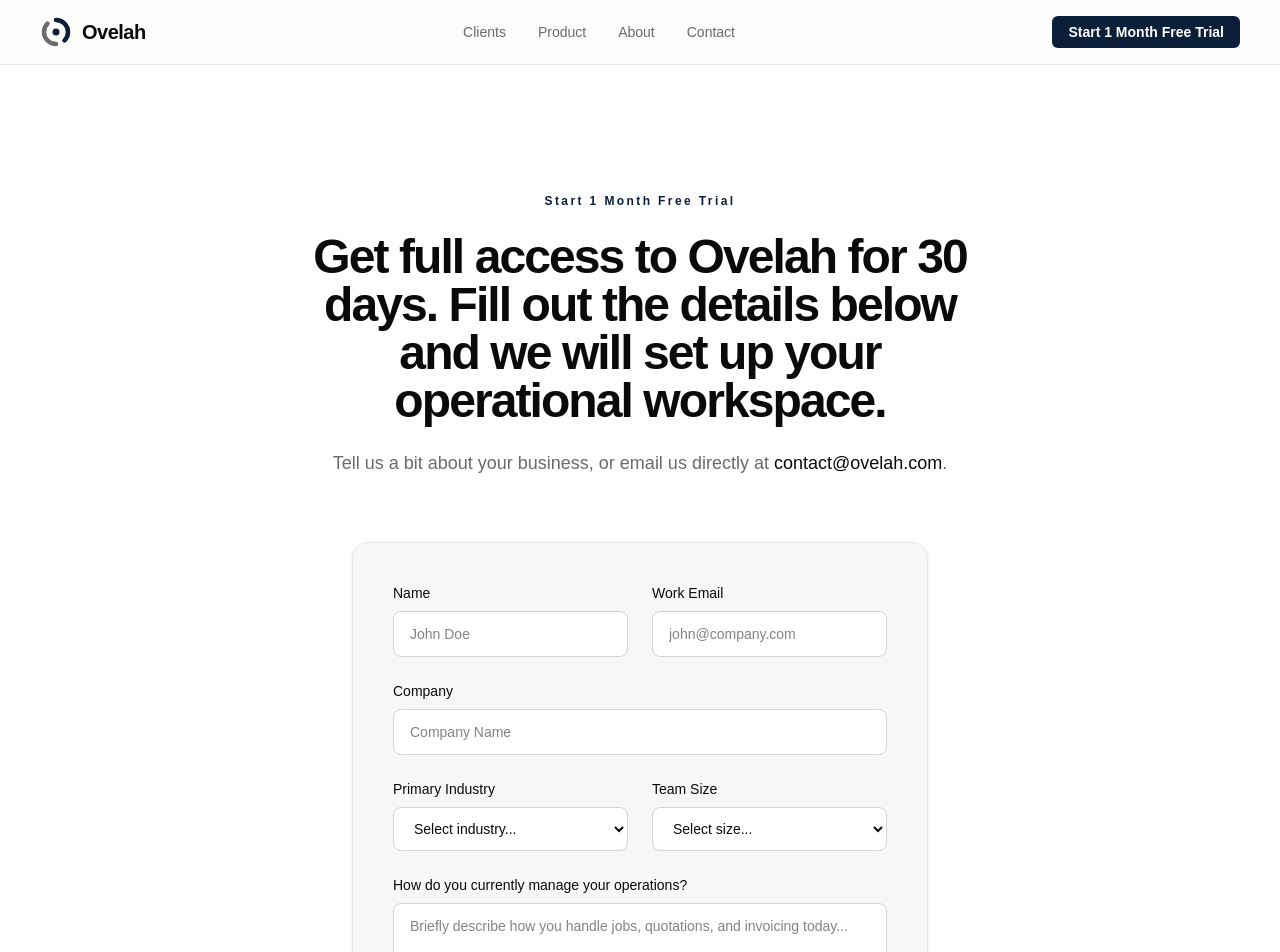
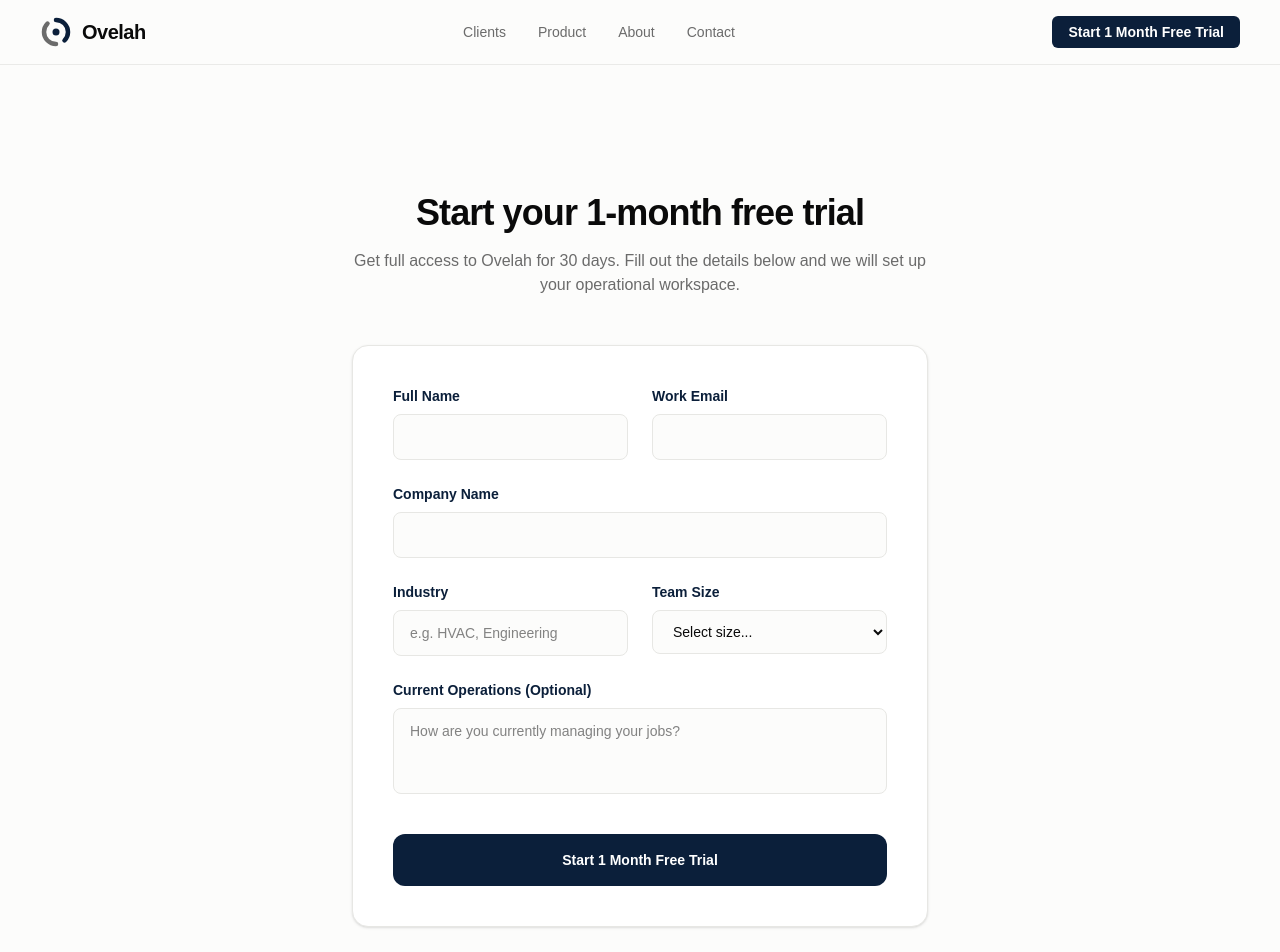
Before and after one commit to anass-nadeem/ovelah-website, a Next.js app: page /contact in a window 1280 px wide. Shown: the top 952 px of the page. Built offline with nearby package versions, Linux system fonts and the light colour scheme.

Commit message:
email issue resolve

```diff
--- a/app/contact/page.tsx
+++ b/app/contact/page.tsx
@@ -8,114 +8,117 @@
 export default function ContactPage() {
   const [status, setStatus] = useState<"idle" | "loading" | "success" | "error">("idle");
 
-  async function handleSubmit(e: React.FormEvent<HTMLFormElement>) {
+  const handleSubmit = async (e: React.FormEvent<HTMLFormElement>) => {
+    // 1. CRITICAL: This stops the browser from doing a default HTML refresh
     e.preventDefault();
     setStatus("loading");
 
+    // 2. Package the form data
     const formData = new FormData(e.currentTarget);
-    const data = Object.fromEntries(formData.entries());
+    const data = Object.fromEntries(formData);
 
     try {
+      // 3. Send the data to your exact API route
+      // NOTE: If your backend file is at app/api/send/route.ts, change this to "/api/send"
       const response = await fetch("/api/contact", {
         method: "POST",
-        headers: { "Content-Type": "application/json" },
+        headers: {
+          "Content-Type": "application/json",
+        },
         body: JSON.stringify(data),
       });
 
       if (response.ok) {
         setStatus("success");
-        (e.target as HTMLFormElement).reset();
       } else {
         setStatus("error");
       }
     } catch (error) {
+      console.error("Submission failed:", error);
       setStatus("error");
     }
-  }
+  };
 
   return (
     <>
       <Navbar />
 
-      <main className="py-20 md:py-32">
+      <main className="min-h-screen bg-[#fcfcfb] py-24 md:py-32">
         <Container>
+          <div className="mx-auto max-w-xl">
 
-          <div className="mx-auto max-w-2xl text-center">
-            <p className="mb-6 text-xs font-bold tracking-[0.2em] text-[#0b1f3a]">
-              Start 1 Month Free Trial
-            </p>
-            <h1 className="text-4xl font-semibold tracking-[-0.04em] text-[#0a0a0a] md:text-5xl">
+            <div className="mb-12 text-center">
+              <h1 className="text-3xl font-semibold tracking-tight text-[#0a0a0a] md:text-4xl">
+                Start your 1-month free trial
+              </h1>
+              <p className="mt-4 text-base text-[#6b6b6b]">
                 Get full access to Ovelah for 30 days. Fill out the details below and we will set up your operational workspace.
-            </h1>
-            <p className="mx-auto mt-6 text-base leading-relaxed text-[#6b6b6b] md:text-lg">
-              Tell us a bit about your business, or email us directly at <a href="mailto:contact@ovelah.com" className="font-medium text-[#0a0a0a] underline underline-offset-4">contact@ovelah.com</a>.
               </p>
             </div>
 
-          <div className="mx-auto mt-16 max-w-xl rounded-2xl border border-[#e7e7e4] bg-[#f7f7f5] p-6 shadow-sm md:p-10">
-            <form onSubmit={handleSubmit} className="flex flex-col gap-6">
-
-              {/* Row 1: Name and Email */}
+            {status === "success" ? (
+              <div className="rounded-2xl border border-[#e7e7e4] bg-[#f7f7f5] p-10 text-center">
+                <h3 className="mb-2 text-xl font-semibold text-[#0b1f3a]">Request Sent Successfully</h3>
+                <p className="text-[#6b6b6b]">We have received your details and will be in touch shortly to set up your workspace.</p>
+              </div>
+            ) : (
+              <form
+                onSubmit={handleSubmit}
+                className="flex flex-col gap-6 rounded-2xl border border-[#e7e7e4] bg-white p-8 shadow-sm md:p-10"
+              >
                 <div className="grid gap-6 md:grid-cols-2">
                   <div className="flex flex-col gap-2">
-                  <label htmlFor="name" className="text-sm font-medium text-[#0a0a0a]">Name</label>
-                  <input type="text" id="name" name="name" required disabled={status === "loading"} className="rounded-lg border border-[#d5d5d0] bg-white px-4 py-3 text-sm transition focus:border-[#0b1f3a] focus:outline-none focus:ring-1 focus:ring-[#0b1f3a] disabled:opacity-50" placeholder="John Doe" />
+                    <label htmlFor="name" className="text-sm font-semibold text-[#0b1f3a]">Full Name</label>
+                    <input type="text" name="name" id="name" required className="rounded-lg border border-[#e7e7e4] bg-[#fcfcfb] px-4 py-3 text-sm text-[#0a0a0a] outline-none transition-colors focus:border-[#0b1f3a]" />
                   </div>
                   <div className="flex flex-col gap-2">
-                  <label htmlFor="email" className="text-sm font-medium text-[#0a0a0a]">Work Email</label>
-                  <input type="email" id="email" name="email" required disabled={status === "loading"} className="rounded-lg border border-[#d5d5d0] bg-white px-4 py-3 text-sm transition focus:border-[#0b1f3a] focus:outline-none focus:ring-1 focus:ring-[#0b1f3a] disabled:opacity-50" placeholder="john@company.com" />
+                    <label htmlFor="email" className="text-sm font-semibold text-[#0b1f3a]">Work Email</label>
+                    <input type="email" name="email" id="email" required className="rounded-lg border border-[#e7e7e4] bg-[#fcfcfb] px-4 py-3 text-sm text-[#0a0a0a] outline-none transition-colors focus:border-[#0b1f3a]" />
                   </div>
                 </div>
 
-              {/* Row 2: Company Name */}
                 <div className="flex flex-col gap-2">
-                <label htmlFor="company" className="text-sm font-medium text-[#0a0a0a]">Company</label>
-                <input type="text" id="company" name="company" required disabled={status === "loading"} className="rounded-lg border border-[#d5d5d0] bg-white px-4 py-3 text-sm transition focus:border-[#0b1f3a] focus:outline-none focus:ring-1 focus:ring-[#0b1f3a] disabled:opacity-50" placeholder="Company Name" />
+                  <label htmlFor="company" className="text-sm font-semibold text-[#0b1f3a]">Company Name</label>
+                  <input type="text" name="company" id="company" required className="rounded-lg border border-[#e7e7e4] bg-[#fcfcfb] px-4 py-3 text-sm text-[#0a0a0a] outline-none transition-colors focus:border-[#0b1f3a]" />
                 </div>
 
-              {/* Row 3: Industry and Team Size */}
                 <div className="grid gap-6 md:grid-cols-2">
                   <div className="flex flex-col gap-2">
-                  <label htmlFor="industry" className="text-sm font-medium text-[#0a0a0a]">Primary Industry</label>
-                  <select id="industry" name="industry" required disabled={status === "loading"} className="rounded-lg border border-[#d5d5d0] bg-white px-4 py-3 text-sm text-[#0a0a0a] transition focus:border-[#0b1f3a] focus:outline-none focus:ring-1 focus:ring-[#0b1f3a] disabled:opacity-50">
-                    <option value="" disabled selected>Select industry...</option>
-                    <option value="HVAC & Electrical">HVAC & Electrical</option>
-                    <option value="Engineering & Maintenance">Engineering & Maintenance</option>
-                    <option value="Facility Management">Facility Management</option>
-                    <option value="Construction & Contracting">Construction & Contracting</option>
-                    <option value="Technical Services">Technical Services</option>
-                    <option value="Other">Other</option>
-                  </select>
+                    <label htmlFor="industry" className="text-sm font-semibold text-[#0b1f3a]">Industry</label>
+                    <input type="text" name="industry" id="industry" required placeholder="e.g. HVAC, Engineering" className="rounded-lg border border-[#e7e7e4] bg-[#fcfcfb] px-4 py-3 text-sm text-[#0a0a0a] outline-none transition-colors focus:border-[#0b1f3a]" />
                   </div>
                   <div className="flex flex-col gap-2">
-                  <label htmlFor="teamSize" className="text-sm font-medium text-[#0a0a0a]">Team Size</label>
-                  <select id="teamSize" name="teamSize" required disabled={status === "loading"} className="rounded-lg border border-[#d5d5d0] bg-white px-4 py-3 text-sm text-[#0a0a0a] transition focus:border-[#0b1f3a] focus:outline-none focus:ring-1 focus:ring-[#0b1f3a] disabled:opacity-50">
-                    <option value="" disabled selected>Select size...</option>
-                    <option value="1-10">1 - 10 employees</option>
-                    <option value="11-50">11 - 50 employees</option>
-                    <option value="51-200">51 - 200 employees</option>
+                    <label htmlFor="teamSize" className="text-sm font-semibold text-[#0b1f3a]">Team Size</label>
+                    <select name="teamSize" id="teamSize" required className="rounded-lg border border-[#e7e7e4] bg-[#fcfcfb] px-4 py-3 text-sm text-[#0a0a0a] outline-none transition-colors focus:border-[#0b1f3a]">
+                      <option value="">Select size...</option>
+                      <option value="1-10">1-10 employees</option>
+                      <option value="11-50">11-50 employees</option>
+                      <option value="51-200">51-200 employees</option>
                       <option value="200+">200+ employees</option>
                     </select>
                   </div>
                 </div>
 
-              {/* Row 4: Custom Message */}
                 <div className="flex flex-col gap-2">
-                <label htmlFor="message" className="text-sm font-medium text-[#0a0a0a]">How do you currently manage your operations?</label>
-                <textarea id="message" name="message" required rows={4} disabled={status === "loading"} className="rounded-lg border border-[#d5d5d0] bg-white px-4 py-3 text-sm transition focus:border-[#0b1f3a] focus:outline-none focus:ring-1 focus:ring-[#0b1f3a] disabled:opacity-50" placeholder="Briefly describe how you handle jobs, quotations, and invoicing today..."></textarea>
+                  <label htmlFor="message" className="text-sm font-semibold text-[#0b1f3a]">Current Operations (Optional)</label>
+                  <textarea name="message" id="message" rows={3} className="resize-none rounded-lg border border-[#e7e7e4] bg-[#fcfcfb] px-4 py-3 text-sm text-[#0a0a0a] outline-none transition-colors focus:border-[#0b1f3a]" placeholder="How are you currently managing your jobs?"></textarea>
                 </div>
 
-              <button type="submit" disabled={status === "loading" || status === "success"} className="btn-primary mt-2 w-full rounded-md bg-[#0b1f3a] py-4 text-base font-semibold text-white transition-all hover:bg-[#0b1f3a]/90 disabled:opacity-70">
-                {status === "loading" ? "Sending..." : status === "success" ? "Message Sent!" : "Start 1 Month Free Trial"}
+                <button
+                  type="submit"
+                  disabled={status === "loading"}
+                  className="mt-4 rounded-xl bg-[#0b1f3a] px-6 py-4 text-sm font-semibold text-white transition-colors hover:bg-[#1a3057] disabled:opacity-70"
+                >
+                  {status === "loading" ? "Processing..." : "Start 1 Month Free Trial"}
                 </button>
 
                 {status === "error" && (
-                <p className="text-center text-sm font-medium text-red-600">Something went wrong. Please try emailing us directly.</p>
+                  <p className="text-center text-sm font-medium text-red-500">Something went wrong. Please try again.</p>
+                )}
+              </form>
             )}
 
-            </form>
           </div>
-
         </Container>
       </main>
 
```
Lines whose indentation alone changed are shown as unchanged.
